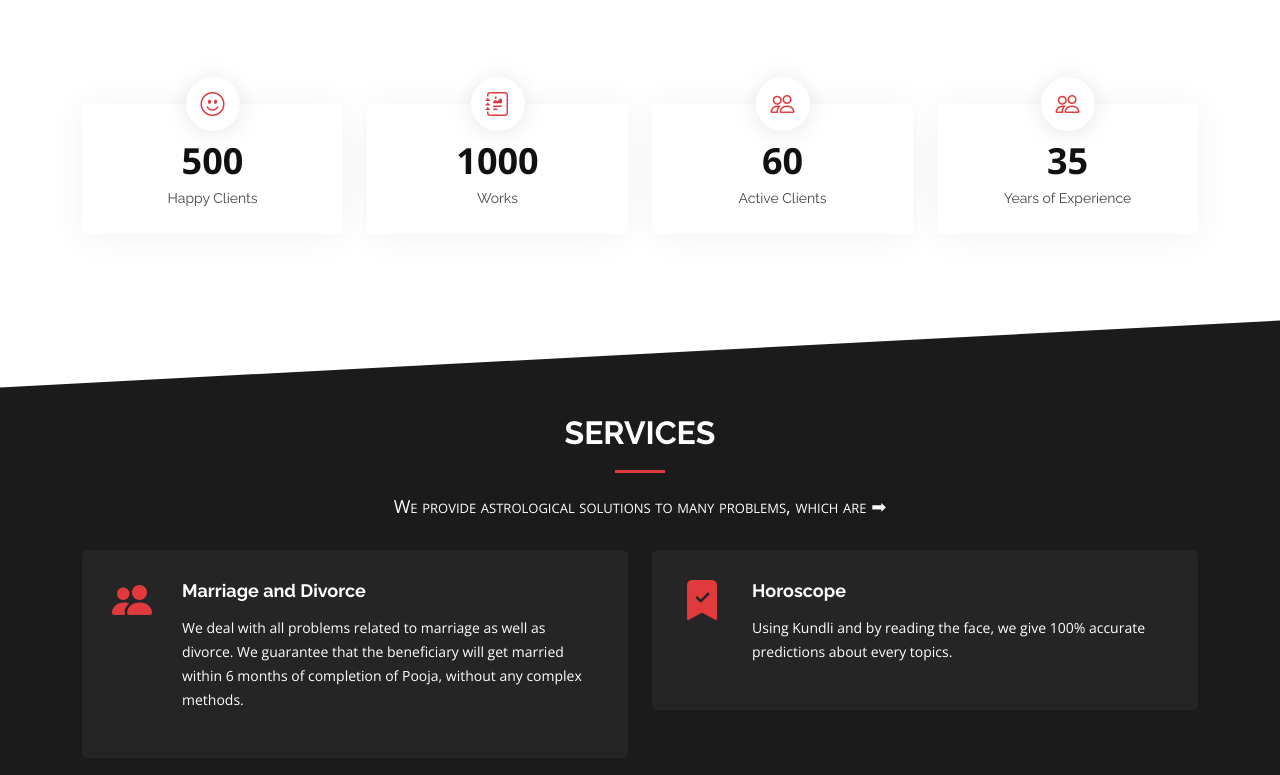
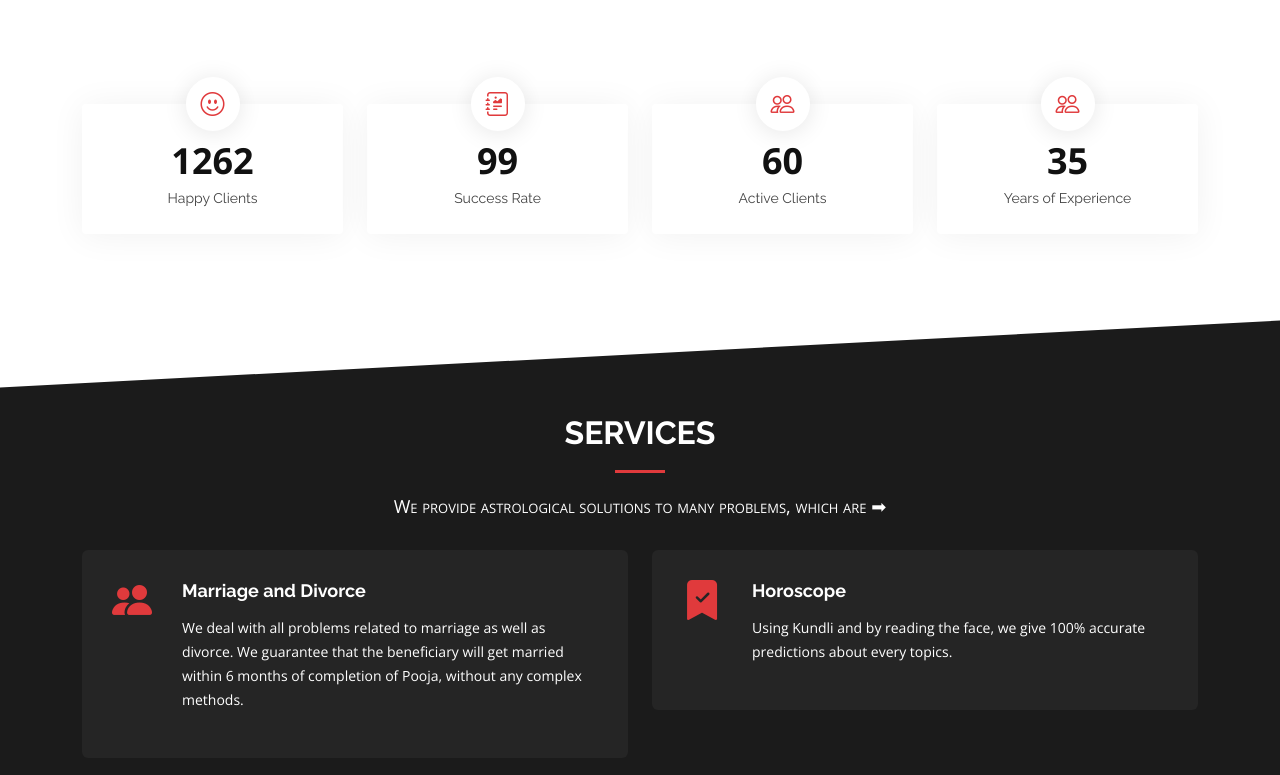
Before and after one commit to Trainer-AJ/astropandit.github.io, a plain HTML site: page index.html in a window 1280 px wide. Shown: the part 1445-2220 px from the top of the page. Drawn offline with nearby package versions, Linux system fonts and the light colour scheme.

Commit message:
Update index.html

```diff
--- a/index.html
+++ b/index.html
@@ -127,7 +127,7 @@
           <div class="col-lg-3 col-md-6">
             <div class="count-box">
               <i class="bi bi-emoji-smile"></i>
-              <span data-purecounter-start="0" data-purecounter-end="500" data-purecounter-duration="1" class="purecounter"></span>
+              <span data-purecounter-start="0" data-purecounter-end="1262" data-purecounter-duration="1" class="purecounter"></span>
               <p>Happy Clients</p>
             </div>
           </div>
@@ -135,8 +135,8 @@
           <div class="col-lg-3 col-md-6 mt-5 mt-md-0">
             <div class="count-box">
               <i class="bi bi-journal-richtext"></i>
-              <span data-purecounter-start="0" data-purecounter-end="1000" data-purecounter-duration="1" class="purecounter"></span>
-              <p>Works</p>
+              <span data-purecounter-start="0" data-purecounter-end="99" data-purecounter-duration="1" class="purecounter"></span>
+              <p>Success Rate</p>
             </div>
           </div>
 
```
